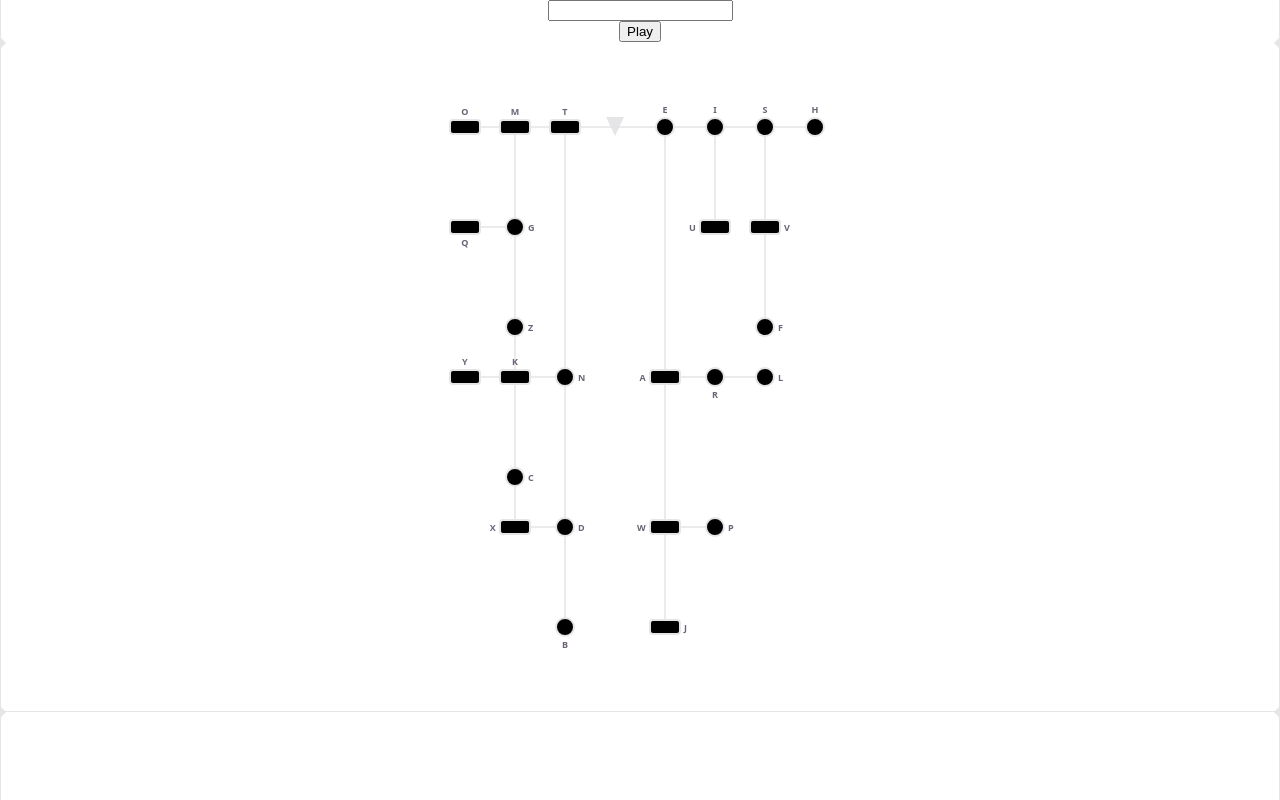
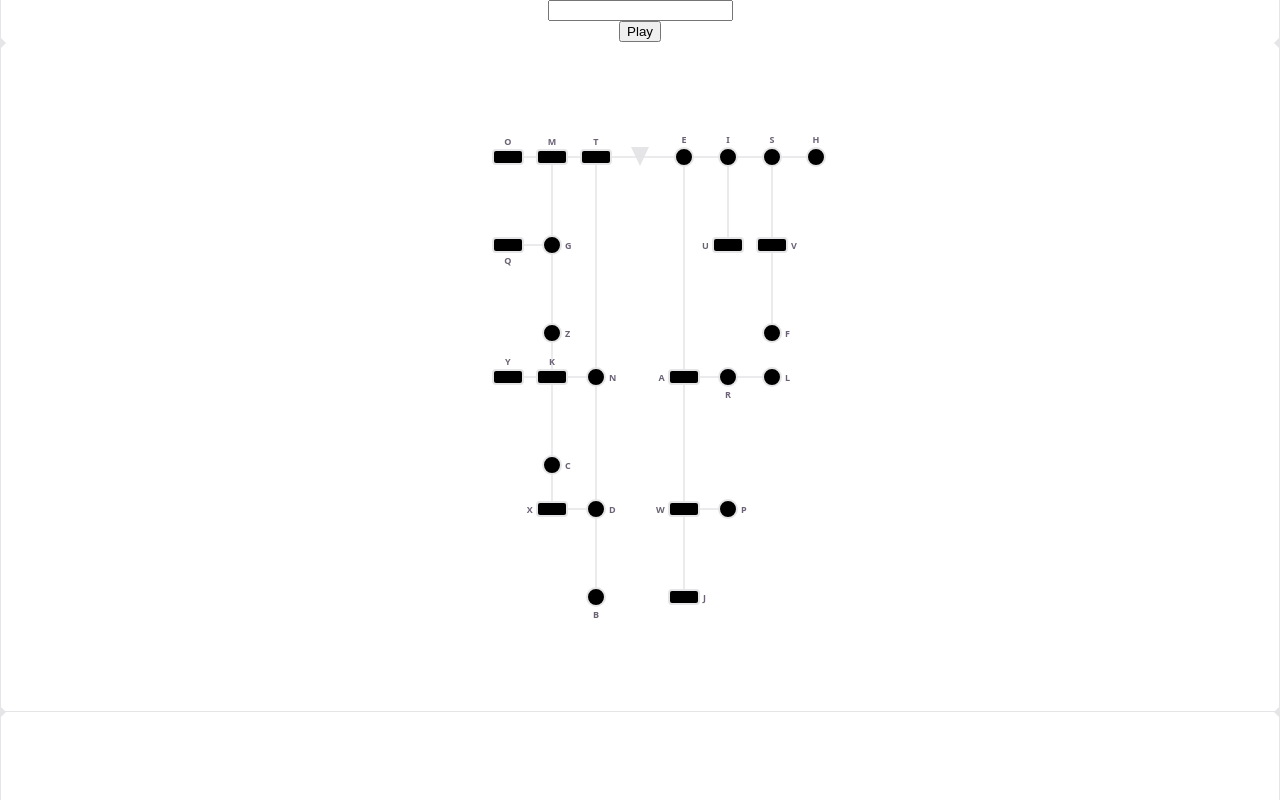
Before and after one commit to muniz95/morse-visualizer, a React (Vite) app: page / in a window 1280 px wide. Built offline with nearby package versions, Linux system fonts and the light colour scheme.

Commit message:
Fixed positioning of root indicator

```diff
--- a/src/features/morse-visualizer/ui/morse-visualizer.tsx
+++ b/src/features/morse-visualizer/ui/morse-visualizer.tsx
@@ -15,33 +15,33 @@ type NodeDef = {
 };
 
 const NODES: NodeDef[] = [
-  { char: null, col: 3, row: 0,  key: 0,    type: "root",  labelPos: "above" },
-  { char: "T",  col: 2, row: 0,  key: 1000, type: "long",  labelPos: "above" },
-  { char: "E",  col: 4, row: 0,  key: 1001, type: "short", labelPos: "above" },
-  { char: "M",  col: 1, row: 0,  key: 2000, type: "long",  labelPos: "above" },
-  { char: "N",  col: 2, row: 5,  key: 2001, type: "short", labelPos: "right" },
-  { char: "A",  col: 4, row: 5,  key: 2002, type: "long",  labelPos: "left"  },
-  { char: "I",  col: 5, row: 0,  key: 2003, type: "short", labelPos: "above" },
-  { char: "O",  col: 0, row: 0,  key: 3000, type: "long",  labelPos: "above" },
-  { char: "G",  col: 1, row: 2,  key: 3001, type: "short", labelPos: "right" },
-  { char: "K",  col: 1, row: 5,  key: 3002, type: "long",  labelPos: "above" },
-  { char: "D",  col: 2, row: 8,  key: 3003, type: "short", labelPos: "right" },
-  { char: "W",  col: 4, row: 8,  key: 3004, type: "long",  labelPos: "left"  },
-  { char: "R",  col: 5, row: 5,  key: 3005, type: "short", labelPos: "below" },
-  { char: "U",  col: 5, row: 2,  key: 3006, type: "long",  labelPos: "left"  },
-  { char: "S",  col: 6, row: 0,  key: 3007, type: "short", labelPos: "above" },
-  { char: "Q",  col: 0, row: 2,  key: 4002, type: "long",  labelPos: "below" },
-  { char: "Z",  col: 1, row: 4,  key: 4003, type: "short", labelPos: "right" },
-  { char: "Y",  col: 0, row: 5,  key: 4004, type: "long",  labelPos: "above" },
-  { char: "C",  col: 1, row: 7,  key: 4005, type: "short", labelPos: "right" },
-  { char: "X",  col: 1, row: 8,  key: 4006, type: "long",  labelPos: "left"  },
-  { char: "B",  col: 2, row: 10, key: 4007, type: "short", labelPos: "below" },
-  { char: "J",  col: 4, row: 10, key: 4008, type: "long",  labelPos: "right" },
-  { char: "P",  col: 5, row: 8,  key: 4009, type: "short", labelPos: "right" },
-  { char: "L",  col: 6, row: 5,  key: 4011, type: "short", labelPos: "right" },
-  { char: "F",  col: 6, row: 4,  key: 4013, type: "short", labelPos: "right" },
-  { char: "V",  col: 6, row: 2,  key: 4014, type: "long",  labelPos: "right" },
-  { char: "H",  col: 7, row: 0,  key: 4015, type: "short", labelPos: "above" },
+  { char: null, col: 4, row: 0,  key: 0,    type: "root",  labelPos: "above" },
+  { char: "T",  col: 3, row: 0,  key: 1000, type: "long",  labelPos: "above" },
+  { char: "E",  col: 5, row: 0,  key: 1001, type: "short", labelPos: "above" },
+  { char: "M",  col: 2, row: 0,  key: 2000, type: "long",  labelPos: "above" },
+  { char: "N",  col: 3, row: 5,  key: 2001, type: "short", labelPos: "right" },
+  { char: "A",  col: 5, row: 5,  key: 2002, type: "long",  labelPos: "left"  },
+  { char: "I",  col: 6, row: 0,  key: 2003, type: "short", labelPos: "above" },
+  { char: "O",  col: 1, row: 0,  key: 3000, type: "long",  labelPos: "above" },
+  { char: "G",  col: 2, row: 2,  key: 3001, type: "short", labelPos: "right" },
+  { char: "K",  col: 2, row: 5,  key: 3002, type: "long",  labelPos: "above" },
+  { char: "D",  col: 3, row: 8,  key: 3003, type: "short", labelPos: "right" },
+  { char: "W",  col: 5, row: 8,  key: 3004, type: "long",  labelPos: "left"  },
+  { char: "R",  col: 6, row: 5,  key: 3005, type: "short", labelPos: "below" },
+  { char: "U",  col: 6, row: 2,  key: 3006, type: "long",  labelPos: "left"  },
+  { char: "S",  col: 7, row: 0,  key: 3007, type: "short", labelPos: "above" },
+  { char: "Q",  col: 1, row: 2,  key: 4002, type: "long",  labelPos: "below" },
+  { char: "Z",  col: 2, row: 4,  key: 4003, type: "short", labelPos: "right" },
+  { char: "Y",  col: 1, row: 5,  key: 4004, type: "long",  labelPos: "above" },
+  { char: "C",  col: 2, row: 7,  key: 4005, type: "short", labelPos: "right" },
+  { char: "X",  col: 2, row: 8,  key: 4006, type: "long",  labelPos: "left"  },
+  { char: "B",  col: 3, row: 10, key: 4007, type: "short", labelPos: "below" },
+  { char: "J",  col: 5, row: 10, key: 4008, type: "long",  labelPos: "right" },
+  { char: "P",  col: 6, row: 8,  key: 4009, type: "short", labelPos: "right" },
+  { char: "L",  col: 7, row: 5,  key: 4011, type: "short", labelPos: "right" },
+  { char: "F",  col: 7, row: 4,  key: 4013, type: "short", labelPos: "right" },
+  { char: "V",  col: 7, row: 2,  key: 4014, type: "long",  labelPos: "right" },
+  { char: "H",  col: 8, row: 0,  key: 4015, type: "short", labelPos: "above" },
 ];
 
 // [col1, row1, col2, row2, keyA, keyB]
@@ -49,42 +49,42 @@ type ConnDef = [number, number, number, number, number, number];
 
 const CONNECTIONS: ConnDef[] = [
   // row 0 horizontal spine
-  [0, 0, 1, 0, 3000, 2000],
-  [1, 0, 2, 0, 2000, 1000],
-  [2, 0, 3, 0, 1000, 0],
-  [3, 0, 4, 0, 0,    1001],
-  [4, 0, 5, 0, 1001, 2003],
-  [5, 0, 6, 0, 2003, 3007],
-  [6, 0, 7, 0, 3007, 4015],
+  [1, 0, 2, 0, 3000, 2000],
+  [2, 0, 3, 0, 2000, 1000],
+  [3, 0, 4, 0, 1000, 0],
+  [4, 0, 5, 0, 0,    1001],
+  [5, 0, 6, 0, 1001, 2003],
+  [6, 0, 7, 0, 2003, 3007],
+  [7, 0, 8, 0, 3007, 4015],
   // row 2 horizontal
-  [0, 2, 1, 2, 4002, 3001],
+  [1, 2, 2, 2, 4002, 3001],
   // row 5 horizontal
-  [0, 5, 1, 5, 4004, 3002],
-  [1, 5, 2, 5, 3002, 2001],
-  [4, 5, 5, 5, 2002, 3005],
-  [5, 5, 6, 5, 3005, 4011],
+  [1, 5, 2, 5, 4004, 3002],
+  [2, 5, 3, 5, 3002, 2001],
+  [5, 5, 6, 5, 2002, 3005],
+  [6, 5, 7, 5, 3005, 4011],
   // row 8 horizontal
-  [1, 8, 2, 8, 4006, 3003],
-  [4, 8, 5, 8, 3004, 4009],
-  // col1 vertical
-  [1, 0, 1, 2, 2000, 3001],
-  [1, 2, 1, 4, 3001, 4003],
-  [1, 4, 1, 5, 4003, 3002],
-  [1, 5, 1, 7, 3002, 4005],
-  [1, 7, 1, 8, 4005, 4006],
+  [2, 8, 3, 8, 4006, 3003],
+  [5, 8, 6, 8, 3004, 4009],
   // col2 vertical
-  [2, 0, 2, 5, 1000, 2001],
-  [2, 5, 2, 8, 2001, 3003],
-  [2, 8, 2, 10, 3003, 4007],
-  // col4 vertical
-  [4, 0, 4, 5, 1001, 2002],
-  [4, 5, 4, 8, 2002, 3004],
-  [4, 8, 4, 10, 3004, 4008],
+  [2, 0, 2, 2, 2000, 3001],
+  [2, 2, 2, 4, 3001, 4003],
+  [2, 4, 2, 5, 4003, 3002],
+  [2, 5, 2, 7, 3002, 4005],
+  [2, 7, 2, 8, 4005, 4006],
+  // col3 vertical
+  [3, 0, 3, 5, 1000, 2001],
+  [3, 5, 3, 8, 2001, 3003],
+  [3, 8, 3, 10, 3003, 4007],
   // col5 vertical
-  [5, 0, 5, 2, 2003, 3006],
+  [5, 0, 5, 5, 1001, 2002],
+  [5, 5, 5, 8, 2002, 3004],
+  [5, 8, 5, 10, 3004, 4008],
   // col6 vertical
-  [6, 0, 6, 2, 3007, 4014],
-  [6, 2, 6, 4, 4014, 4013],
+  [6, 0, 6, 2, 2003, 3006],
+  // col7 vertical
+  [7, 0, 7, 2, 3007, 4014],
+  [7, 2, 7, 4, 4014, 4013],
 ];
 
 const MorseVisualizer = () => {
--- a/src/features/morse-visualizer/ui/styles.ts
+++ b/src/features/morse-visualizer/ui/styles.ts
@@ -1,8 +1,8 @@
 import styled from "styled-components";
 
-export const COLS = 8;
+export const COLS = 9;
 export const ROWS = 11;
-export const CELL = 50;
+export const CELL = 44;
 
 export const TreeContainer = styled.div`
   position: relative;
```
